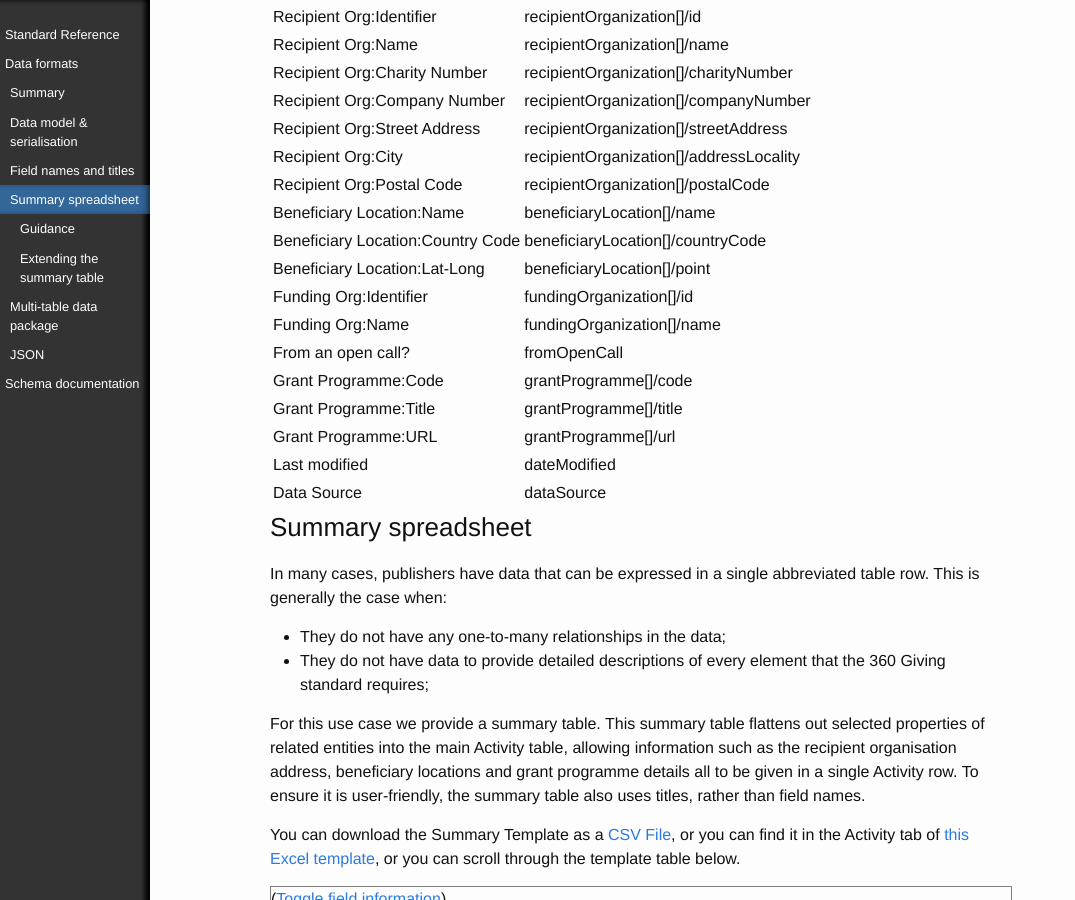
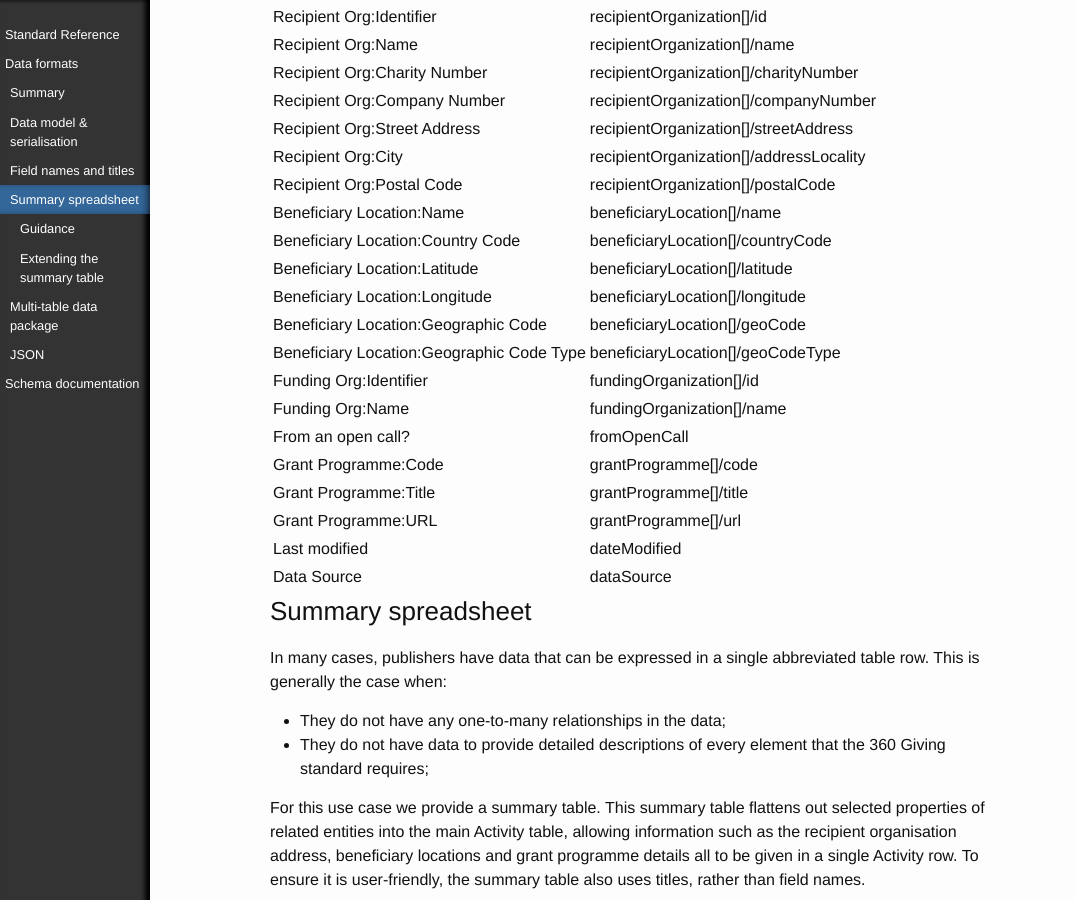
Before and after one commit to ThreeSixtyGiving/threesixtygiving.github.io, a Jekyll site: the page built from reference.md, in a window 1280 px wide and 900 px high, scrolled down 2325 px. Shown: the whole window, without its empty margins (0-1075 px from the left). Built offline with Jekyll 4.4.1, drawn with Linux system fonts in a browser that asks for light colours; nearby versions of some CDN libraries; part of the change alters nothing that is shown.

Commit message:
Updated docs

```diff
--- a/_data/360-giving-schema.json
+++ b/_data/360-giving-schema.json
@@ -135,11 +135,17 @@
           "weight": 2,
           "title": "Country Code"
         },
-        "point": {
+        "latitude": {
           "type": ["string","null"],
-          "description": "Enter a latitude and longitude, separated by a comma.",
+          "description": "The latitude of a point location",
           "weight": 4.001,
-          "title": "Lat-Long"
+          "title": "Latitude"
+        },
+        "longitude": {
+          "type": ["string","null"],
+          "description": "The longitude of a point location",
+          "weight": 4.002,
+          "title": "Longitude"
         },
         "description": {
           "type": ["string","null"],
@@ -147,15 +153,17 @@
           "weight": 9,
           "title": "Description"
         },
-        "gazeteerEntry": {
-          "items": {
-            "$ref": "#/definitions/Gazeteer"
-          },
-          "type": "array",
-          "description": "A gazeteer entry to identify this location.",
-          "weight": 5,
-          "title": "Gazeteer Entry",
-          "rollUp": ["vocabulary","code"]
+        "geoCode": {
+          "type": ["string","null"],
+          "description":"A code referring to a geographical area, drawn from an established gazetteer. For example, the code for a local authority ward, or parliamentary constituency.",
+          "weight":5,
+          "title":"Geographic Code"
+        },
+        "geoCodeType": {
+          "type": ["string","null"],
+          "description":"The type of Geographic Code (geoCode) used (e.g. Ward, Parliamentary Constituency etc.). This value for this field should be drawn from the [codelist of geographic code types](https://github.com/ThreeSixtyGiving/standard/tree/master/codelists/geoCodeType.csv).",
+          "weight":5.01,
+          "title":"Geographic Code Type"
         },
         "dateModified": {
           "format": "date-time",
@@ -209,50 +217,7 @@
         }
       }
     },
-      "Gazeteer": {
-          "type": "object",
-          "properties": {
-            "vocabulary": {
-              "type": "string",
-              "description": "An identifier of the gazeteer in use.",
-              "weight": 8,
-              "title": "Vocabulary"
-            },
-            "code": {
-              "type": "string",
-              "description": "A codelist value from the chosen gazeteer..",
-              "weight": 9,
-              "title": "Code"
-            },
-            "title": {
-              "type": ["string","null"],
-              "description": "The title of this gazeteer entry.",
-              "weight": 1.05,
-              "title": "Title"
-            },
-            "description": {
-              "type": ["string","null"],
-              "description": "A description of this gazeteer entry.",
-              "weight": 9,
-              "title": "Description"
-            },
-            "url": {
-              "type": ["string","null"],
-              "format": "uri",
-              "description": "A web link to more details for this gazeteer entry.",
-              "weight": 9,
-              "title": "URL"
-            },
-            "dateModified": {
-              "format": "date-time",
-              "type": "string",
-              "description": "-",
-              "weight": 25,
-              "title": "Last modified"
-            }
-          }
-        },
-        "GrantProgramme": {
+    "GrantProgramme": {
               "type": "object",
               "properties": {
                "code": {
@@ -563,7 +528,7 @@
       "weight": 6.01,
       "title": "Beneficiary Location",
       "description":"Information about the location of beneficiaries. Further information about beneficiaries can be provided through classifications.",
-      "rollUp": ["name","countryCode","point","gazeteerEntry"]
+      "rollUp": ["name","countryCode","latitude","longitude","geoCode","geoCodeType"]
     },
     "fundingOrganization": {
       "items": {
--- a/_data/360-summary-table-schema.json
+++ b/_data/360-summary-table-schema.json
@@ -149,10 +149,31 @@
    "format": ""
   },
   {
-   "title": "Beneficiary Location:Lat-Long",
+   "title": "Beneficiary Location:Latitude",
    "type": "string",
-   "description": "Enter a latitude and longitude, separated by a comma.",
-   "name": "beneficiaryLocation[]/point",
+   "description": "The latitude of a point location",
+   "name": "beneficiaryLocation[]/latitude",
+   "format": ""
+  },
+  {
+   "title": "Beneficiary Location:Longitude",
+   "type": "string",
+   "description": "The longitude of a point location",
+   "name": "beneficiaryLocation[]/longitude",
+   "format": ""
+  },
+  {
+   "title": "Beneficiary Location:Geographic Code",
+   "type": "string",
+   "description": "A code referring to a geographical area, drawn from an established gazetteer. For example, the code for a local authority ward, or parliamentary constituency.",
+   "name": "beneficiaryLocation[]/geoCode",
+   "format": ""
+  },
+  {
+   "title": "Beneficiary Location:Geographic Code Type",
+   "type": "string",
+   "description": "The type of Geographic Code (geoCode) used (e.g. Ward, Parliamentary Constituency etc.). This value for this field should be drawn from the [codelist of geographic code types](https://github.com/ThreeSixtyGiving/standard/tree/master/codelists/geoCodeType.csv).",
+   "name": "beneficiaryLocation[]/geoCodeType",
    "format": ""
   },
   {
```
